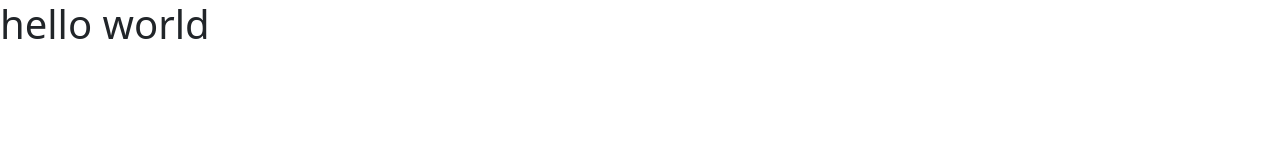
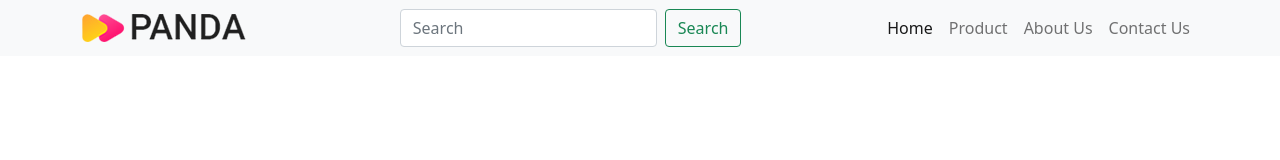
Before and after one commit to nahiduzzaman-web-dev/panda-ecommerce-bootstrap, a plain HTML site: page index.html in a window 1280 px wide. Drawn offline with nearby package versions, Linux system fonts and the light colour scheme.

Commit message:
header added

```diff
--- a/index.html
+++ b/index.html
@@ -12,7 +12,43 @@
 </head>
 
 <body>
-    <h1>hello world</h1>
+    <!-- header section -->
+    <header>
+        <nav class="navbar navbar-expand-lg navbar-light bg-light">
+            <div class="container">
+                <a class="navbar-brand" href="#">
+                    <img src="./images/logo.png" alt="" class="d-inline-block align-text-top">
+                </a>
+                <button class="navbar-toggler" type="button" data-bs-toggle="collapse"
+                    data-bs-target="#navbarTogglerDemo02" aria-controls="navbarTogglerDemo02" aria-expanded="false"
+                    aria-label="Toggle navigation">
+                    <span class="navbar-toggler-icon"></span>
+                </button>
+                <div class="collapse navbar-collapse" id="navbarTogglerDemo02">
+                    <form class="d-flex ms-auto">
+                        <input class="form-control me-2" type="search" placeholder="Search" aria-label="Search">
+                        <button class="btn btn-outline-success" type="submit">Search</button>
+                    </form>
+                    <ul class="navbar-nav ms-auto mb-2 mb-lg-0">
+                        <li class="nav-item">
+                            <a class="nav-link active" aria-current="page" href="#">Home</a>
+                        </li>
+                        <li class="nav-item">
+                            <a class="nav-link" href="#">Product</a>
+                        </li>
+                        <li class="nav-item">
+                            <a class="nav-link" href="#">About Us</a>
+                        </li>
+                        <li class="nav-item">
+                            <a class="nav-link" href="#">Contact Us</a>
+                        </li>
+
+                    </ul>
+
+                </div>
+            </div>
+        </nav>
+    </header>
 
 
     <!-- Bootstrap Script -->
```
